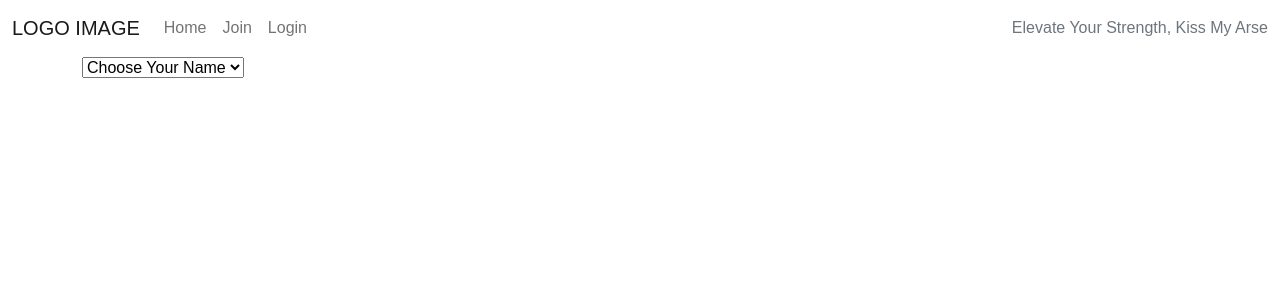
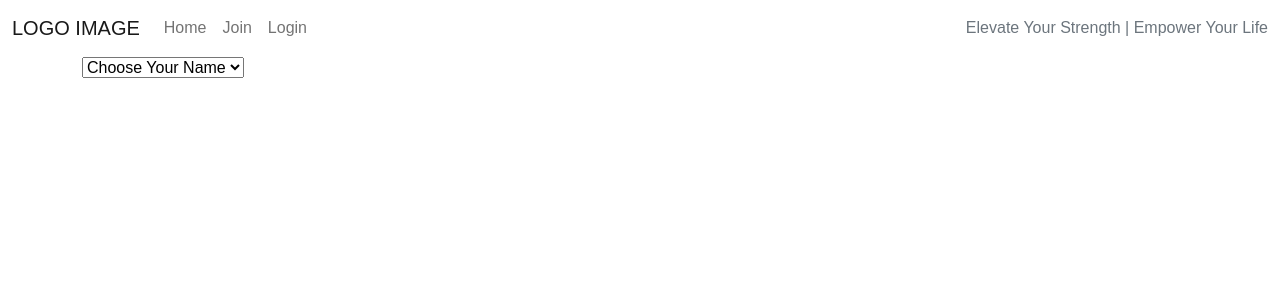
Before and after one commit to SamAtkinsonModeste/fitness-lux-gym, a Django app: page /timetablelux/ in a window 1280 px wide. Shown: the top 300 px of the page. Run offline with Django 4.2, Linux system fonts and the light colour scheme; parts of the project's set-up code (start-up, migrations or seed data) failed here and were passed over; some web fonts are replaced.

Commit message:
template: base.html solgon text corrected

```diff
--- a/templates/base.html
+++ b/templates/base.html
@@ -84,7 +84,7 @@
                     {% endif %}
                 </ul>
                 <span class="navbar-text text-muted">
-                    Elevate Your Strength, Kiss My Arse
+                    Elevate Your Strength | Empower Your Life
                 </span>
             </div>
         </div>
```
